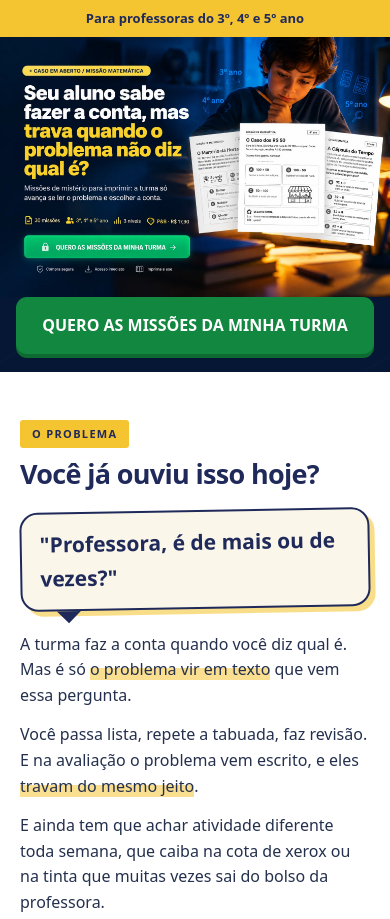
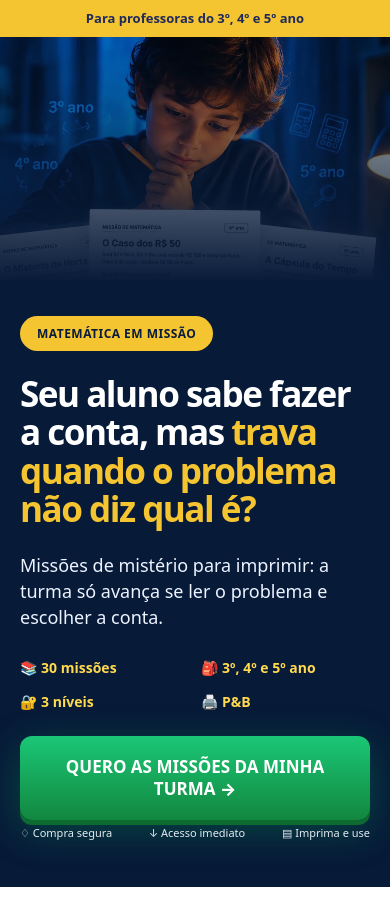
Before and after one commit to israelviitor/matematica-em-missao, a website: page index.html in a window 390 px wide. Shown: the top 919 px of the page. Drawn offline with Linux system fonts and the light colour scheme.

Commit message:
Tornar primeira dobra editável, usando recorte da arte aprovada como fundo

```diff
--- a/index.html
+++ b/index.html
@@ -148,19 +148,54 @@ section.hero-exact{padding:0 0 18px!important}
 .hero-exact .hero-click{display:none}
 .hero-exact .hero-mobile-cta{display:block;margin:0 16px;background:#12873F;color:#fff;padding:16px 12px;min-height:54px;text-align:center;border-radius:11px;font-weight:900;text-decoration:none;font-size:16px;text-transform:uppercase;box-shadow:0 4px 0 #0d6b31}
 }
+
+/* Hero editável com recorte da metade direita da arte aprovada */
+section.hero-editable{position:relative;min-height:660px;padding:74px 0 65px!important;background:radial-gradient(circle at 67% 52%,#194583,#071c3f 72%,#06142f)!important;color:#fff;isolation:isolate;overflow:hidden}
+.hero-editable .hero-visual{position:absolute;right:0;top:0;bottom:0;width:55%;overflow:hidden;z-index:-1;pointer-events:none}
+.hero-editable .hero-visual img{position:absolute;width:181.82%;max-width:none;height:auto;right:0;top:50%;transform:translateY(-50%);min-height:100%;object-fit:cover}
+.hero-editable:after{content:"";position:absolute;z-index:-1;inset:0;background:linear-gradient(90deg,#071a38 0%,#071a38 36%,#071a38e6 44%,#071a3800 63%,transparent 100%);pointer-events:none}
+.hero-editable .hero-inner{max-width:1260px}
+.hero-editable .hero-copy{width:min(53%,660px)}
+.hero-editable .hero-tag{display:inline-flex;background:#f5c431;color:#091c3b;border-radius:50px;font-weight:900;font-size:13px;letter-spacing:.04em;padding:8px 17px;margin-bottom:21px}
+.hero-editable h1{color:#fff;font-size:clamp(36px,4.7vw,64px);line-height:1.06;letter-spacing:-.045em;font-weight:900;margin:0 0 25px}
+.hero-editable h1 span{color:#f5c431}
+.hero-editable p.sub{color:#edf3ff;font-size:clamp(18px,1.8vw,23px);line-height:1.45;max-width:610px;margin-bottom:27px}
+.hero-editable .hero-benefits{display:flex;flex-wrap:wrap;gap:9px 19px;color:#ffd94e;font-size:15px;font-weight:750;margin-bottom:22px}
+.hero-editable .hero-cta{width:100%;max-width:590px;background:#12873f;box-shadow:0 5px 0 #0d6b31,0 15px 35px #092c2670;color:#fff;border-radius:13px;font-size:17px;margin:0 0 23px;padding:19px 12px}
+.hero-editable .hero-trust{display:flex;flex-wrap:wrap;gap:11px 24px;color:#e5ebf5;font-size:13px}
+@media(max-width:760px){
+section.hero-editable{min-height:0;padding:34px 0 45px!important}
+.hero-editable .hero-visual{top:0;bottom:auto;width:100%;height:280px;opacity:.9}
+.hero-editable .hero-visual img{width:200%;right:0;top:0;min-height:0;transform:none;height:auto}
+.hero-editable:after{background:linear-gradient(180deg,#071a3822 0%,#071a38 245px,#071a38 100%)}
+.hero-editable .hero-inner{padding-top:245px}
+.hero-editable .hero-copy{width:100%}
+.hero-editable .hero-tag{font-size:12px;margin-bottom:16px}
+.hero-editable h1{font-size:clamp(33px,8.6vw,46px)}
+.hero-editable p.sub{font-size:18px}
+.hero-editable .hero-benefits{display:grid;grid-template-columns:1fr 1fr;gap:12px;font-size:14px}
+.hero-editable .hero-cta{min-height:56px;font-size:16px}
+.hero-editable .hero-trust{justify-content:space-between;gap:8px;font-size:11px}
+}
 </style>
 </head>
 <body>
 
 <div class="faixa">Para professoras do 3º, 4º e 5º ano</div>
 
-<!-- 1. Primeira dobra: arte aprovada -->
-<section class="hero-exact">
-  <div class="hero-image-wrap">
-    <img class="hero-full-image" src="img/hero-missao-80.webp" width="1536" height="1024" alt="Matemática em Missão: seu aluno sabe fazer a conta, mas trava quando o problema não diz qual é? Missões de mistério para imprimir para 3º, 4º e 5º ano." fetchpriority="high">
-    <a class="hero-click checkout" href="#oferta" aria-label="Quero as missões da minha turma"></a>
+<!-- 1. Primeira dobra: arte à direita, textos editáveis -->
+<section class="hero-editable">
+  <div class="hero-visual" aria-hidden="true"><img src="img/hero-missao-80.webp" alt="" width="1536" height="1024" fetchpriority="high"></div>
+  <div class="wrap hero-inner">
+    <div class="hero-copy">
+      <span class="hero-tag">MATEMÁTICA EM MISSÃO</span>
+      <h1>Seu aluno sabe fazer a conta, mas <span>trava quando o problema não diz qual é?</span></h1>
+      <p class="sub">Missões de mistério para imprimir: a turma só avança se ler o problema e escolher a conta.</p>
+      <div class="hero-benefits"><span>📚 30 missões</span><span>🎒 3º, 4º e 5º ano</span><span>🔐 3 níveis</span><span>🖨️ P&amp;B</span></div>
+      <a class="btn checkout hero-cta" href="#oferta">QUERO AS MISSÕES DA MINHA TURMA <span aria-hidden="true">→</span></a>
+      <div class="hero-trust"><span>♢ Compra segura</span><span>↓ Acesso imediato</span><span>▤ Imprima e use</span></div>
+    </div>
   </div>
-  <a class="hero-mobile-cta checkout" href="#oferta">Quero as missões da minha turma</a>
 </section>
 
 <!-- 2. Identificação com a dor -->
```
